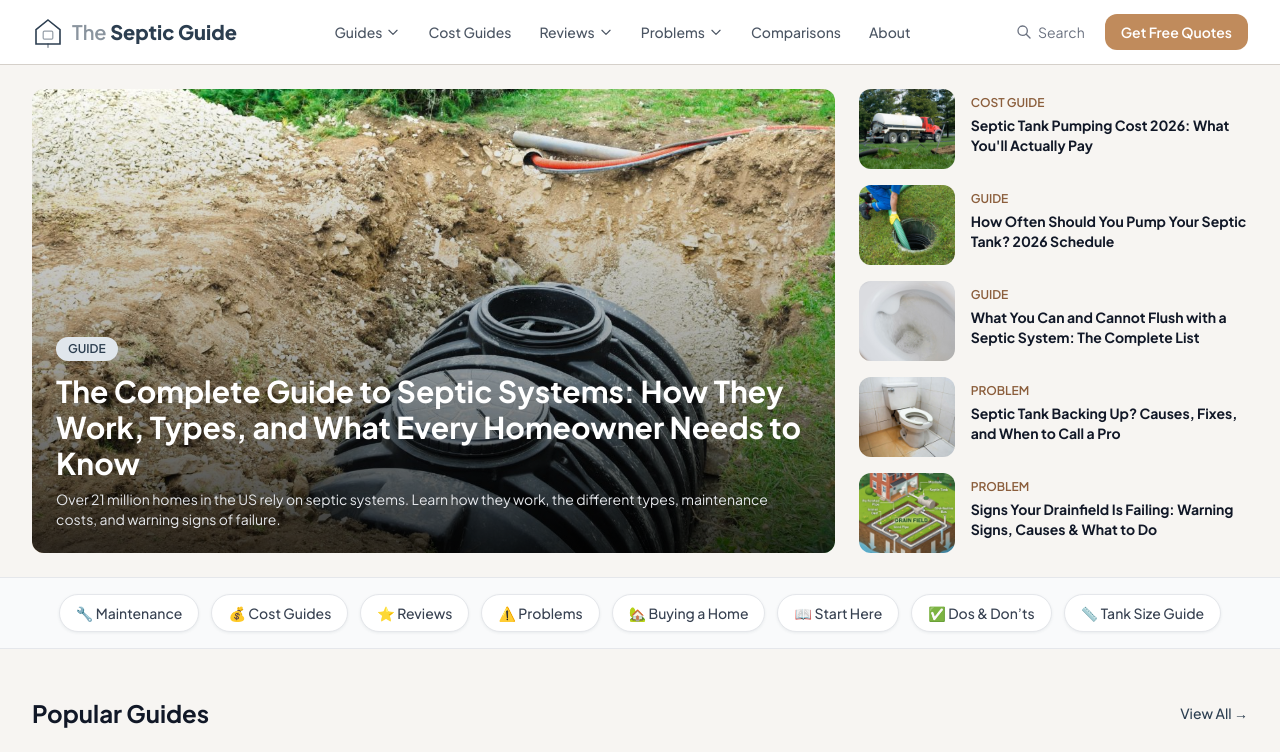
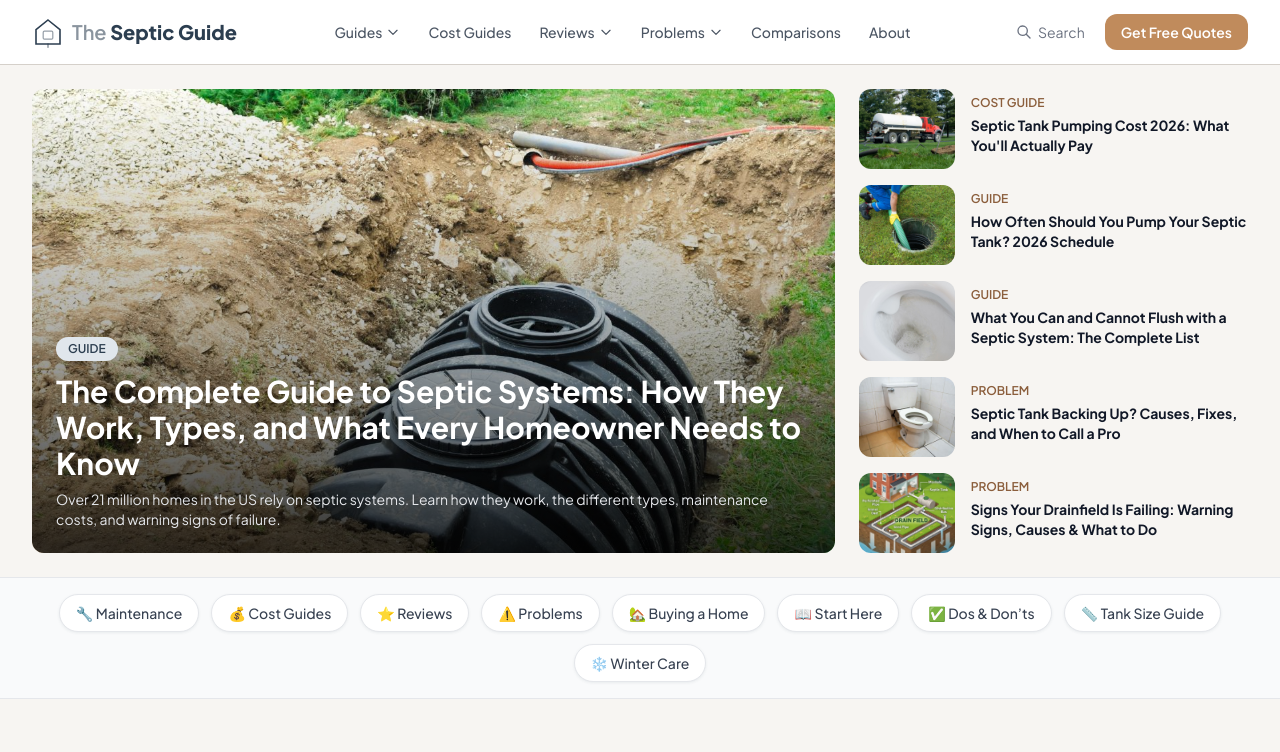
Before and after one commit to thebasementguide2026/theseptic.guide-, a Next.js app: page / in a window 1280 px wide. Shown: the top 752 px of the page. Built offline with nearby package versions, Linux system fonts and the light colour scheme.

Commit message:
Add Winter Care category to homepage

```diff
--- a/app/page.tsx
+++ b/app/page.tsx
@@ -12,6 +12,7 @@ const categories = [
   { label: '📖 Start Here', href: '/articles/complete-septic-guide' },
     { label: '\u2705 Dos & Don\u2019ts', href: '/guides/septic-dos-and-donts' },
       { label: '📏 Tank Size Guide', href: '/guides/septic-tank-size-guide' },
+        { label: '❄️ Winter Care', href: '/guides/septic-system-winter-care' },
 
 ]
 
```
